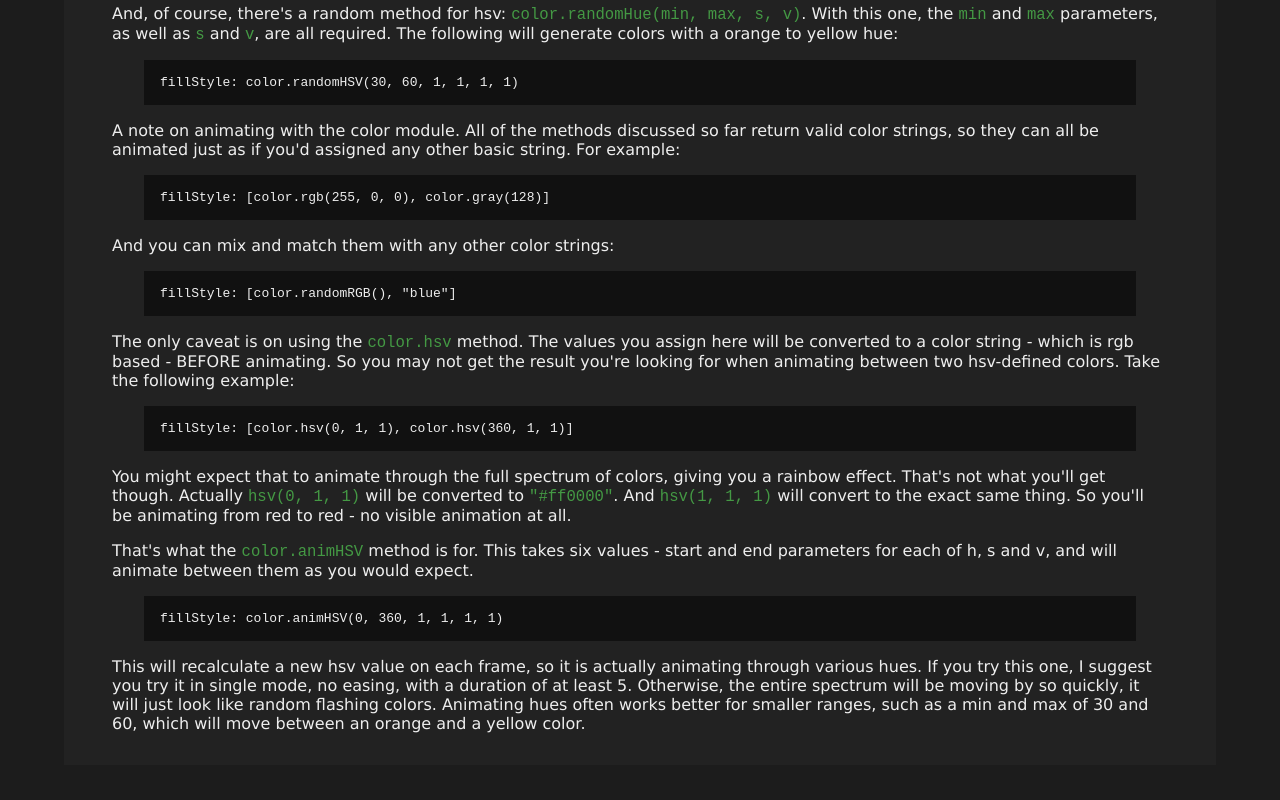
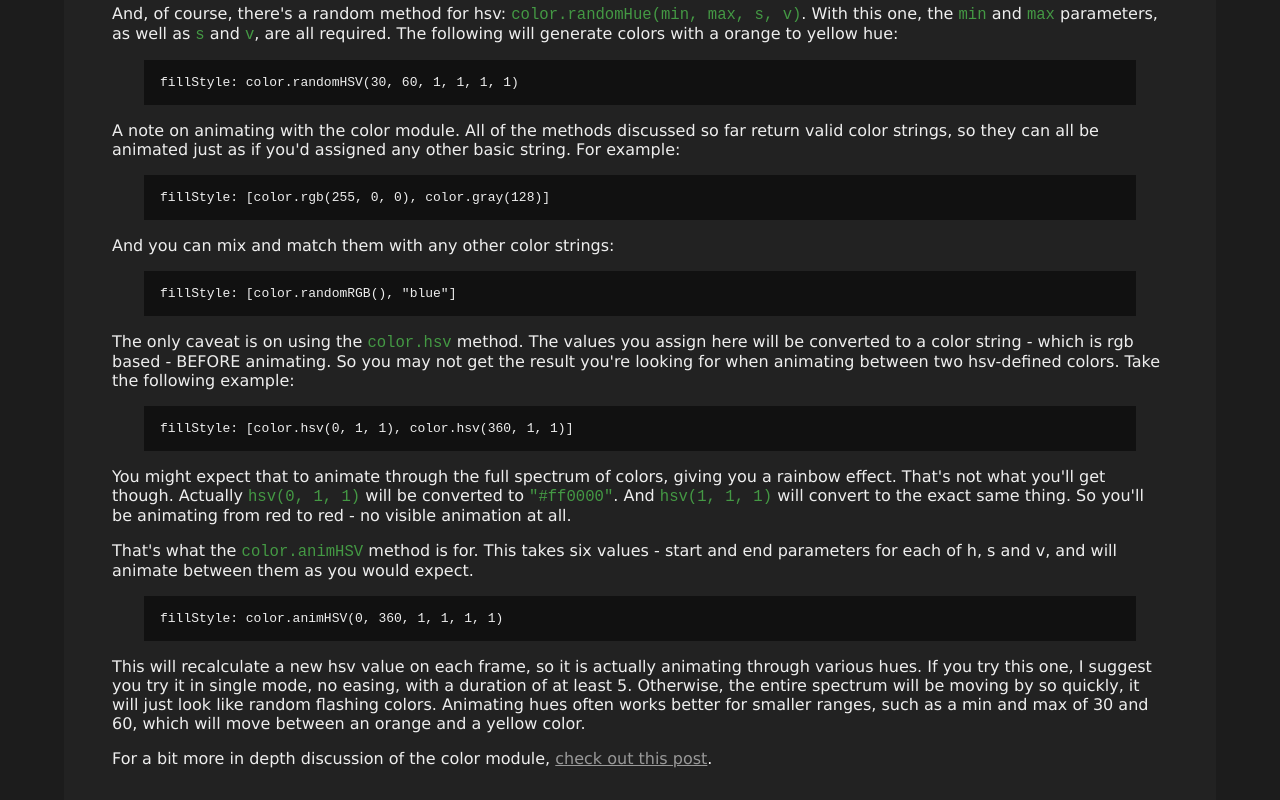
Before and after one commit to bit101/gifloopcoder, a plain HTML site: page docs/styles.html in a window 1280 px wide. Shown: the part 2950-3750 px from the top of the page. Before the commit the page ends 3715 px from the top, so only its background shows below. Drawn offline with Linux system fonts and the light colour scheme.

Commit message:
add link to color module blog post

```diff
--- a/docs/styles.html
+++ b/docs/styles.html
@@ -203,6 +203,8 @@ fillStyle: color.animHSV(0, 360, 1, 1, 1, 1)
 
     <p>This will recalculate a new hsv value on each frame, so it is actually animating through various hues. If you try this one, I suggest you try it in single mode, no easing, with a duration of at least 5. Otherwise, the entire spectrum will be moving by so quickly, it will just look like random flashing colors. Animating hues often works better for smaller ranges, such as a min and max of 30 and 60, which will move between an orange and a yellow color.</p>
 
+    <p>For a bit more in depth discussion of the color module, <a href="http://www.gifloopcoder.com/blog/2015/11/22/new-the-color-module/">check out this post</a>.</p>
+
     </div>
 
     </div>
```
